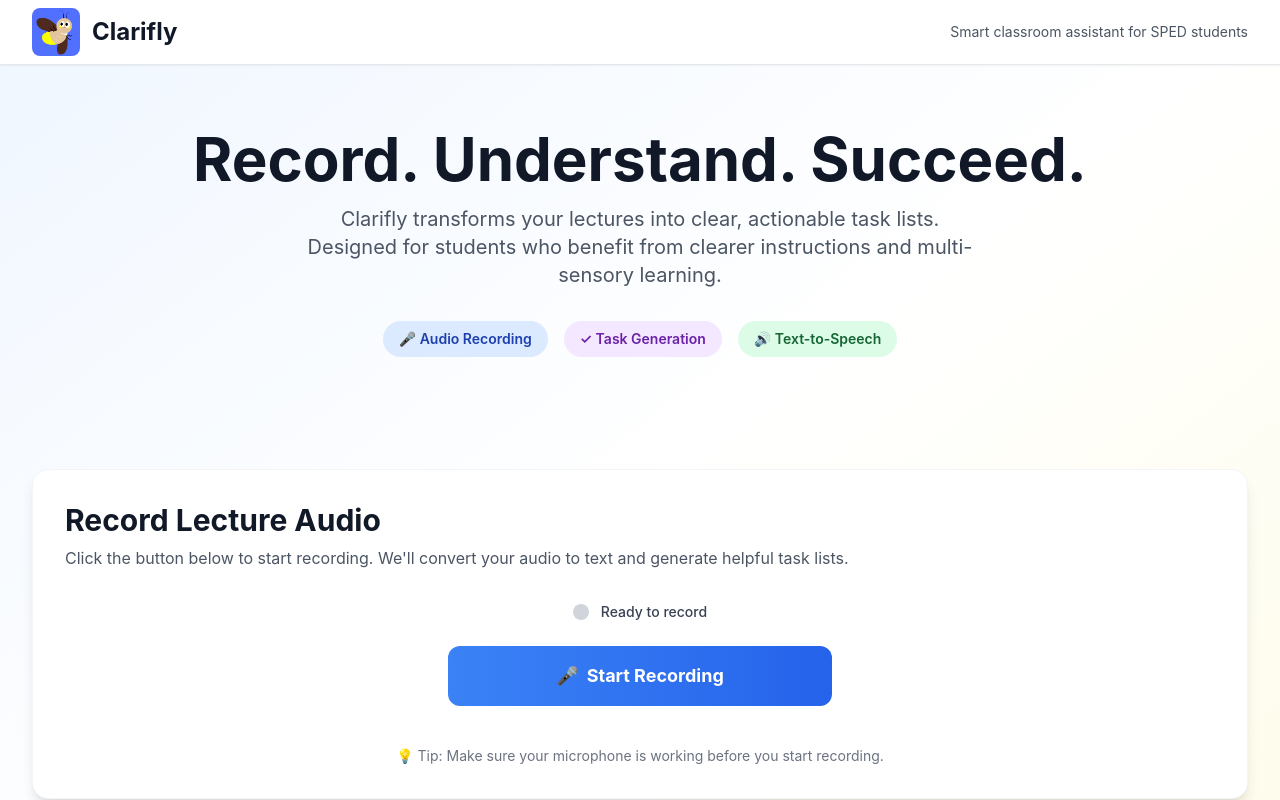
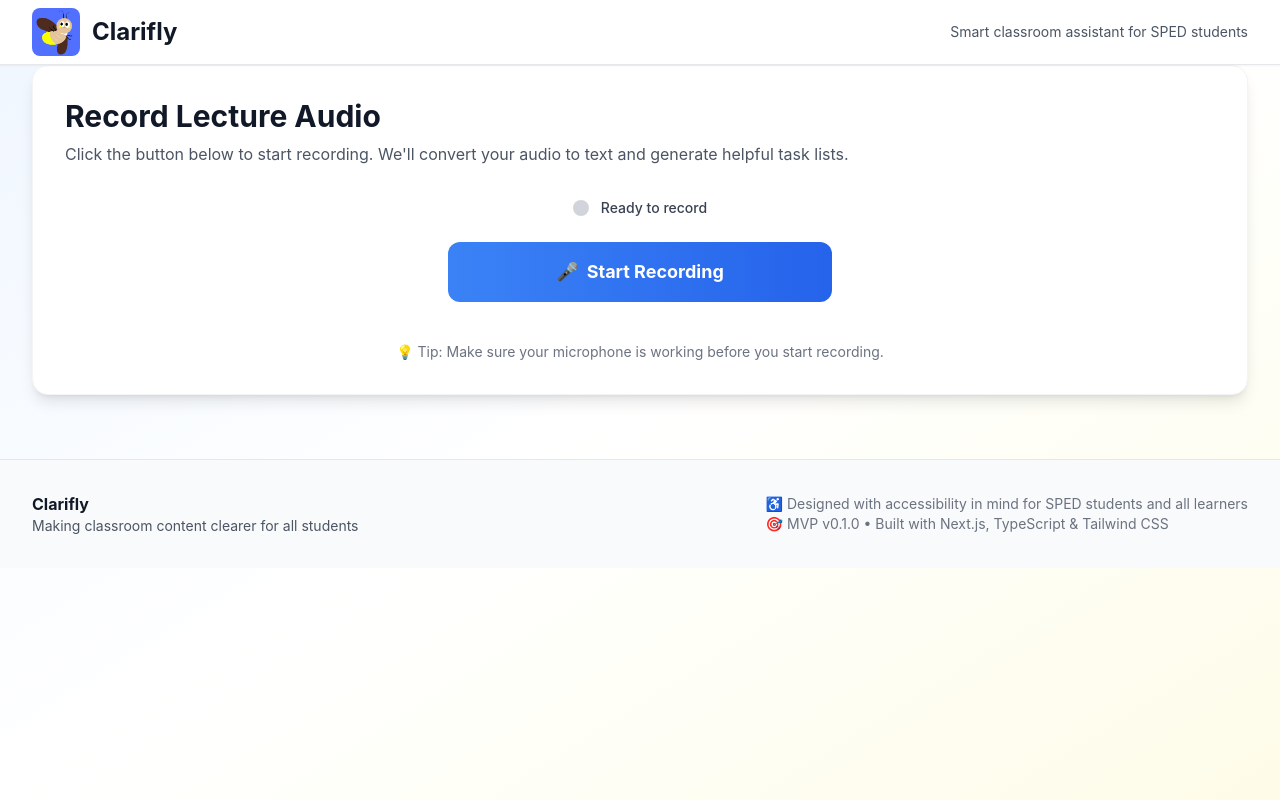
Before and after one commit to maflopeztuyub/clarifly, a Next.js app in the folder Clarifly/: page / in a window 1280 px wide. Shown: the top 800 px of the page. Built offline with nearby package versions, Linux system fonts and the light colour scheme.

Commit message:
last change

```diff
--- a/Clarifly/src/app/page.tsx
+++ b/Clarifly/src/app/page.tsx
@@ -46,23 +46,6 @@ export default function Home() {
     <main className="min-h-screen bg-gradient-to-br from-blue-50 via-white to-yellow-50">
       <Navbar />
 
-      {/* Hero Section */}
-      <div className="max-w-7xl mx-auto px-4 sm:px-6 lg:px-8 py-12 lg:py-16">
-        <div className="text-center mb-12">
-          <h2 className="text-5xl lg:text-6xl font-bold text-gray-900 mb-4">
-            Record. Understand. Succeed.
-          </h2>
-          <p className="text-xl text-gray-600 max-w-2xl mx-auto mb-8">
-            Clarifly transforms your lectures into clear, actionable task lists. Designed for students who benefit from clearer instructions and multi-sensory learning.
-          </p>
-          <div className="flex flex-wrap justify-center gap-4">
-            <span className="px-4 py-2 bg-blue-100 text-blue-800 rounded-full text-sm font-semibold">🎤 Audio Recording</span>
-            <span className="px-4 py-2 bg-purple-100 text-purple-800 rounded-full text-sm font-semibold">✓ Task Generation</span>
-            <span className="px-4 py-2 bg-green-100 text-green-800 rounded-full text-sm font-semibold">🔊 Text-to-Speech</span>
-          </div>
-        </div>
-      </div>
-
       {/* Main Content */}
       <div className="max-w-7xl mx-auto px-4 sm:px-6 lg:px-8 pb-12 lg:pb-16">
         <div className="space-y-8">
```
Also changed, not shown: 1 other file (tests, documents, lock files or other folders).
